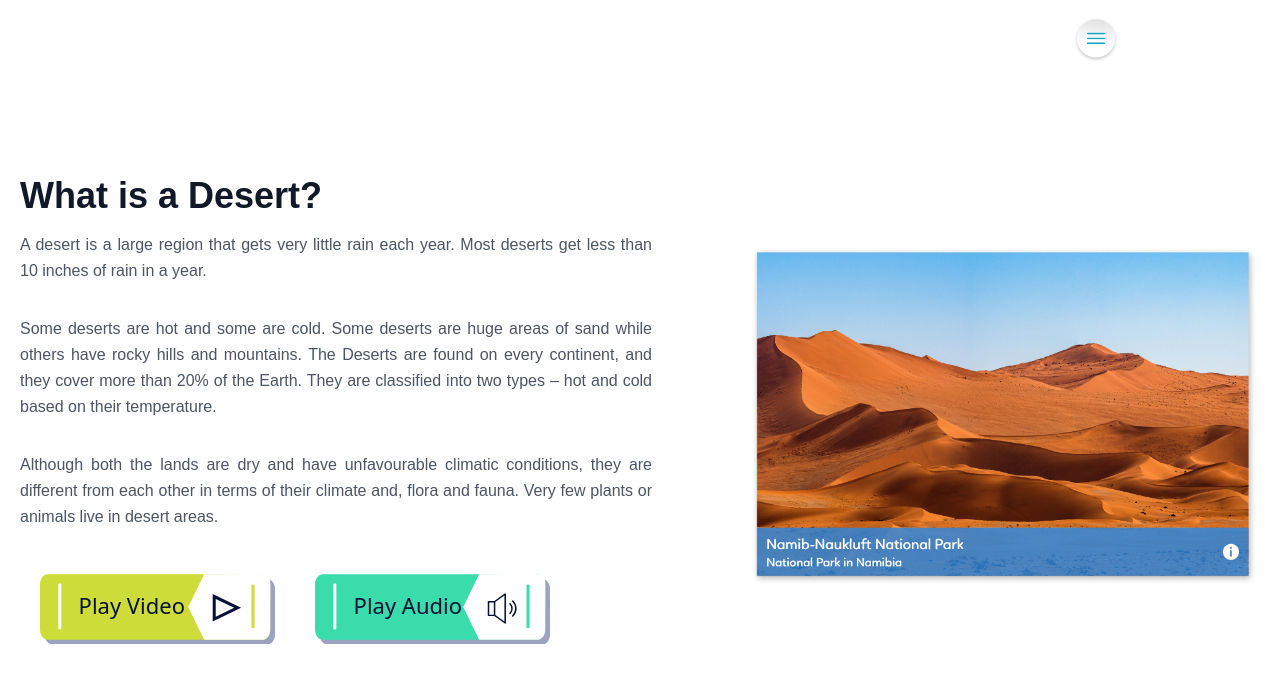
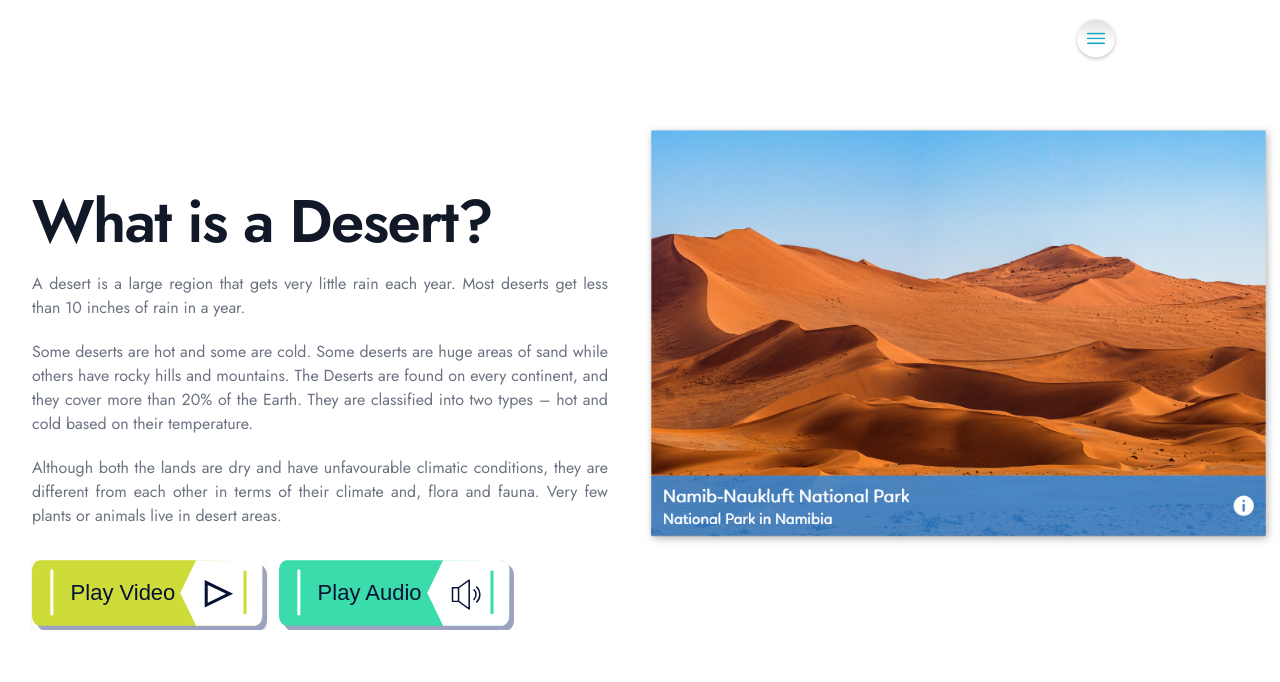
Before and after one commit to saisashreek5thdt/edupage, a React (Create React App) app: page /page/desert/info in a window 1280 px wide. Shown: the top 682 px of the page. Built offline with nearby package versions, Linux system fonts and the light colour scheme; what tw-elements would draw is missing.

Commit message:
Links and Data Updated

```diff
--- a/package.json
+++ b/package.json
@@ -48,6 +48,8 @@
     ]
   },
   "devDependencies": {
+    "@headlessui/react": "^1.7.3",
+    "@heroicons/react": "^2.0.12",
     "@tailwindcss/aspect-ratio": "^0.4.2",
     "@tailwindcss/forms": "^0.5.3",
     "@tailwindcss/typography": "^0.5.7",
--- a/src/App.js
+++ b/src/App.js
@@ -19,6 +19,7 @@ const deserts = [
     id: 2,
     name: "Types of Desert",
     href: "/page/desert/types/",
+    //href: "/",
     imageSrc: DesertBg2,
     imageAlt:
       "A hot desert has very high temperature during the day, but nights are quite cold, sometimes freezing cold.",
@@ -27,6 +28,7 @@ const deserts = [
     id: 3,
     name: "Habitat",
     href: "/page/desert/habitat/",
+    //href: "/",
     imageSrc: DesertBg3,
     imageAlt:
       "Desert plants and animals have features that help them survive in the dry climate.",
@@ -35,6 +37,7 @@ const deserts = [
     id: 4,
     name: "Oasis",
     href: "/page/desert/oasis/info/",
+    //href: "/",
     imageSrc: DesertBg4,
     imageAlt:
       "Oasis is a natural source of water in a desert.",
--- a/src/index.css
+++ b/src/index.css
@@ -1,5 +1,6 @@
 @import url('https://fonts.googleapis.com/css2?family=Quicksand:wght@300;400;500;600;700&display=swap');
 @import url('https://fonts.googleapis.com/css2?family=Baloo+2:wght@400;500;600;700;800&display=swap');
+@import url('https://fonts.googleapis.com/css2?family=Jost:wght@200;300;400;500;600&display=swap');
 
 @font-face {
     font-family: 'Linotte';
@@ -21,6 +22,7 @@
 html,
 body {
     box-sizing: border-box;
+    font-family: 'Linotte', sans-serif;
 }
 
 @tailwind base;
--- a/src/pages/DesertInfo.jsx
+++ b/src/pages/DesertInfo.jsx
@@ -1,5 +1,4 @@
 import React from "react";
-
 import DesertBg1 from "../assets/images/DesertImg.png";
 import { videoBtn, audioBtn } from "../pages/Btns";
 import AudioPlayer from "./AudioPlayer";
@@ -11,6 +10,7 @@ const DesertInfo = () => {
   return (
     <>
       <MenuBtn />
+      {/*
       <section className="text-gray-600 body-font">
         <div className="container mx-auto flex px-5 py-24 md:flex-row flex-col items-center">
           <div className="lg:flex-grow md:w-1/2 lg:pr-24 md:pr-16 flex flex-col md:items-start md:text-left mb-16 md:mb-0 items-center text-center">
@@ -62,6 +62,63 @@ const DesertInfo = () => {
           </div>
         </div>
       </section>
+      */}
+
+      <div className="relative overflow-hidden">
+        <div className="mx-auto max-w-auto">
+          <div className="relative z-10 pb-8 sm:pb-16 md:pb-20 lg:w-auto lg:max-w-2xl lg:pb-28 xl:pb-32">
+
+            <main className="mx-auto mt-10 max-w-7xl px-4 sm:mt-12 sm:px-6 md:mt-10 lg:mt-20 lg:px-8 xl:mt-28 overflow-hidden">
+              <div className="sm:text-center lg:text-left">
+                <h1 className="text-4xl font-bold font-Jost tracking-tight text-gray-900 text-justify sm:text-5xl md:text-6xl">
+                  <span className="block xl:inline font-Jost">What is a Desert?</span>
+                </h1>
+                <p className="mt-3 font-Jost text-base text-gray-500 whitespace-nowrap sm:mx-auto sm:mt-5 sm:max-w-xl sm:text-base md:mt-5 md:whitespace-normal md:text-base md:text-justify md:overflow-hidden lg:mx-0 sm:whitespace-normal">
+                  A desert is a large region that gets very little rain each
+                  year. Most deserts get less than 10 inches of rain in a year.
+                </p>
+                <p className="mt-3 font-Jost text-base text-gray-500 sm:mx-auto sm:mt-5 sm:max-w-xl sm:text-base md:mt-5 md:text-base md:text-justify md:overflow-hidden lg:mx-0">
+                  Some deserts are hot and some are cold. Some deserts are huge
+                  areas of sand while others have rocky hills and mountains. The
+                  Deserts are found on every continent, and they cover more than
+                  20% of the Earth. They are classified into two types – hot and
+                  cold based on their temperature.
+                </p>
+                <p className="mt-3 font-Jost text-base text-gray-500 sm:mx-auto sm:mt-5 sm:max-w-xl sm:text-base md:mt-5 md:text-base md:text-justify md:overflow-hidden lg:mx-0">
+                  Although both the lands are dry and have unfavourable climatic
+                  conditions, they are different from each other in terms of
+                  their climate and, flora and fauna. Very few plants or animals
+                  live in desert areas.
+                </p>
+                <div className="mt-5 sm:mt-8 sm:flex sm:justify-center lg:justify-start">
+                  <div
+                    className="rounded-md shadow cursor-pointer"
+                    data-bs-toggle="modal"
+                    data-bs-target="#videoModal"
+                  >
+                    {videoBtn()}
+                  </div>
+                  <div
+                    className="mt-3 sm:mt-0 sm:ml-3 cursor-pointer"
+                    data-bs-toggle="modal"
+                    data-bs-target="#audioModal"
+                  >
+                    {audioBtn()}
+                  </div>
+                </div>
+              </div>
+            </main>
+          </div>
+        </div>
+        <div className="lg:absolute lg:inset-y-10 lg:right-0 lg:w-1/2">
+          <img
+            className="h-56 w-full object-cover sm:h-72 md:h-96 lg:h-auto lg:w-full"
+            src={DesertBg1}
+            alt=""
+          />
+        </div>
+      </div>
+
       <VideoPlayer />
       <AudioPlayer />
     </>
--- a/src/pages/DesertTypes.jsx
+++ b/src/pages/DesertTypes.jsx
@@ -12,21 +12,23 @@ const DesertTypes = () => {
     return (
         <>
             <MenuBtn />
-      <section className="overflow-hidden text-gray-600 body-font">
+            <section className="overflow-hidden text-gray-600 body-font md:overscroll-none">
                 <div className="container mx-auto flex px-5 py-24 md:flex-row flex-col items-center">
                     <div className="lg:flex-grow md:w-1/2 lg:pr-24 md:pr-16 flex flex-col md:items-start md:text-left mb-16 md:mb-0 items-center text-center">
                         <h1 className="title-font sm:text-4xl text-3xl mb-4 font-bold font-Linotte text-gray-900">
                             Types of Deserts
                         </h1>
                         <p className="mb-8 leading-relaxed font-Linotte font-medium text-justify">
-              A hot desert has very high temperature during the day, but nights
-              are quite cold, sometimes freezing cold. There is very little or
-              no rainfall. There is no cold season in the hot deserts.
+                            A hot desert has very high temperature during the
+                            day, but nights are quite cold, sometimes freezing
+                            cold. There is very little or no rainfall. There is
+                            no cold season in the hot deserts.
                         </p>
                         <p className="mb-8 leading-relaxed font-Linotte font-medium text-justify">
-              Cold deserts are farther from the equator than hot deserts. Though
-              they are very dry, the main reason they have few plants is that it
-              is so cold there. They have mildly hot summers and extremely cold
+                            Cold deserts are farther from the equator than hot
+                            deserts. Though they are very dry, the main reason
+                            they have few plants is that it is so cold there.
+                            They have mildly hot summers and extremely cold
                             winters.
                         </p>
                         <div className="flex lg:flex-row md:flex-col">
@@ -48,20 +50,117 @@ const DesertTypes = () => {
                             </button>
                         </div>
                     </div>
-          <div className="lg:max-w-lg lg:w-full md:w-1/2 w-5/6">
+                    <div className="flex sm:flex-row md:flex-col">
                         <img
-              className="object-cover object-center rounded"
+                            className="object-cover object-center rounded h-auto md:h-72"
                             alt="desert-info"
                             src={DesertType1}
                         />
                         <img
-              className="object-cover object-center rounded"
+                            className="object-cover object-center rounded h-auto md:h-72"
                             alt="desert-info"
                             src={DesertType2}
                         />
                     </div>
                 </div>
             </section>
+            {/*
+            <div className="relative overflow-hidden">
+                <div className="mx-auto grid max-w-2xl grid-cols-1 items-center gap-x-8 gap-y-16 px-4 py-24 sm:px-6 sm:py-32 lg:max-w-7xl lg:grid-cols-2 lg:px-8">
+                    <div>
+                        <h1 className="text-4xl font-bold font-Jost tracking-tight text-gray-900 text-justify sm:text-5xl md:text-6xl">
+                            <span className="block xl:inline font-Jost">
+                                Types of Deserts
+                            </span>
+                        </h1>
+                        <p className="mt-3 font-Jost text-base text-gray-500 sm:mx-auto sm:mt-5 sm:max-w-xl sm:text-base md:mt-5 md:text-lg lg:mx-0">
+                            A hot desert has very high temperature during the
+                            day, but nights are quite cold, sometimes freezing
+                            cold. There is very little or no rainfall. There is
+                            no cold season in the hot deserts.
+                        </p>
+                        <p className="mt-3 font-Jost text-base text-gray-500 sm:mx-auto sm:mt-5 sm:max-w-xl sm:text-base md:mt-5 md:text-lg lg:mx-0">
+                            Cold deserts are farther from the equator than hot
+                            deserts. Though they are very dry, the main reason
+                            they have few plants is that it is so cold there.
+                            They have mildly hot summers and extremely cold
+                            winters.
+                        </p>
+                        <div className="mt-5 sm:mt-8 sm:flex sm:justify-center lg:justify-start">
+                            <div
+                                className="rounded-md shadow cursor-pointer"
+                                data-bs-toggle="modal"
+                                data-bs-target="#videoModal"
+                            >
+                                {videoBtn()}
+                            </div>
+                            <div
+                                className="mt-3 sm:mt-0 sm:ml-3 cursor-pointer"
+                                data-bs-toggle="modal"
+                                data-bs-target="#audioModal"
+                            >
+                                {audioBtn()}
+                            </div>
+                        </div>
+                    </div>
+                </div>
+                <div className="grid grid-cols-2 grid-rows-2 gap-4 sm:gap-6 lg:gap-8">
+                    <img
+                        className="h-56 w-full object-cover sm:h-72 md:h-96 lg:h-auto lg:w-full"
+                        src={DesertType1}
+                        alt=""
+                    />
+                    <img
+                        className="h-56 w-full object-cover sm:h-72 md:h-96 lg:h-auto lg:w-full"
+                        src={DesertType2}
+                        alt=""
+                    />
+                </div>
+            </div>
+             */}
+            {/*
+            <div className="bg-white">
+                <div className="mx-auto grid max-w-2xl grid-cols-1 items-center gap-x-8 gap-y-16 px-4 py-24 sm:px-6 sm:py-32 lg:max-w-7xl lg:grid-cols-2 lg:px-8">
+                    <div>
+                        <h2 className="text-3xl font-bold tracking-tight text-gray-900 sm:text-4xl">
+                            Types of Desert
+                        </h2>
+                        <p className="mt-4 text-gray-500">
+                            A hot desert has very high temperature during the
+                            day, but nights are quite cold, sometimes freezing
+                            cold. There is very little or no rainfall. There is
+                            no cold season in the hot deserts.
+                        </p>
+                        <p className="mt-4 text-gray-500">
+                            Cold deserts are farther from the equator than hot
+                            deserts. Though they are very dry, the main reason
+                            they have few plants is that it is so cold there.
+                            They have mildly hot summers and extremely cold
+                            winters.
+                        </p>
+                        <div className="grid grid-cols-2 grid-rows-2 py-8 gap-2 sm:gap-4 lg:gap-2">
+                            <div
+                                data-bs-toggle="modal"
+                                data-bs-target="#videoModal"
+                            >
+                                {videoBtn()}
+                            </div>
+                            <div
+                                data-bs-toggle="modal"
+                                data-bs-target="#audioModal"
+                            >
+                                {audioBtn()}
+                            </div>
+                        </div>
+                    </div>
+                    <div className="grid grid-cols-2 grid-rows-2 gap-2 sm:gap-4 lg:gap-2">
+                        <img className="rounded-lg" src={DesertType1} alt="" />
+                        <img className="rounded-lg" src={DesertType2} alt="" />
+                    </div>
+                </div>
+            </div>
+              */}
+
             <VideoPlayer />
             <AudioPlayer />
         </>
--- a/src/pages/MenuBtn.jsx
+++ b/src/pages/MenuBtn.jsx
@@ -1,17 +1,20 @@
-import React from 'react';
-import { Link } from 'react-router-dom';
-import Menu from "../assets/images/MenuBtn.png"
+import React from "react";
+import Menu from "../assets/images/MenuBtn.png";
 
 const MenuBtn = () => {
-  return (
-    <>
-        <Link to="/">
-            <div className="overflow-hidden flex justify-end items-end mx-40">
-                <img className='overflow-hidden h-12 w-12 my-4' src={Menu} alt="Menu Button" />
-            </div>
-        </Link>
-    </>
-  )
-}
+    return (
+        <>
+            <a href="https://5thdt.com/schools/index.html">
+                <div className="overflow-hidden flex justify-end items-end mx-40">
+                    <img
+                        className="overflow-hidden h-12 w-12 my-4"
+                        src={Menu}
+                        alt="Menu Button"
+                    />
+                </div>
+            </a>
+        </>
+    );
+};
 
-export default MenuBtn
+export default MenuBtn;
--- a/tailwind.config.js
+++ b/tailwind.config.js
@@ -9,7 +9,8 @@ module.exports = {
     fontFamily: {
       Quicksand: ['Quicksand', 'sans-serif'],
       Baloo: ['Baloo 2', 'cursive'],
-      Linotte: ['Linotte', 'sans-serif']
+      Linotte: ['Linotte', 'sans-serif'],
+      Jost: ['Jost', 'sans-serif']
     }
   },
   corePlugins: {
```
Also changed, not shown: 1 other file (tests, documents, lock files or other folders). Lines whose indentation alone changed are shown as unchanged.
